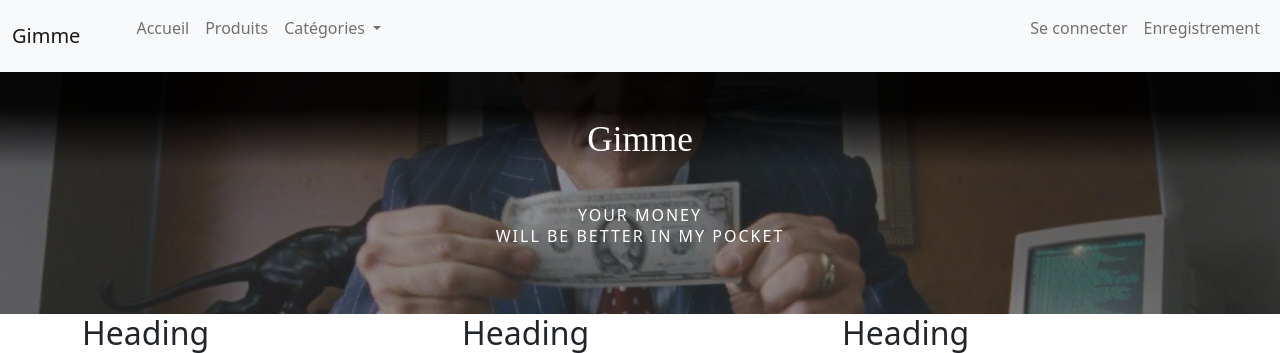
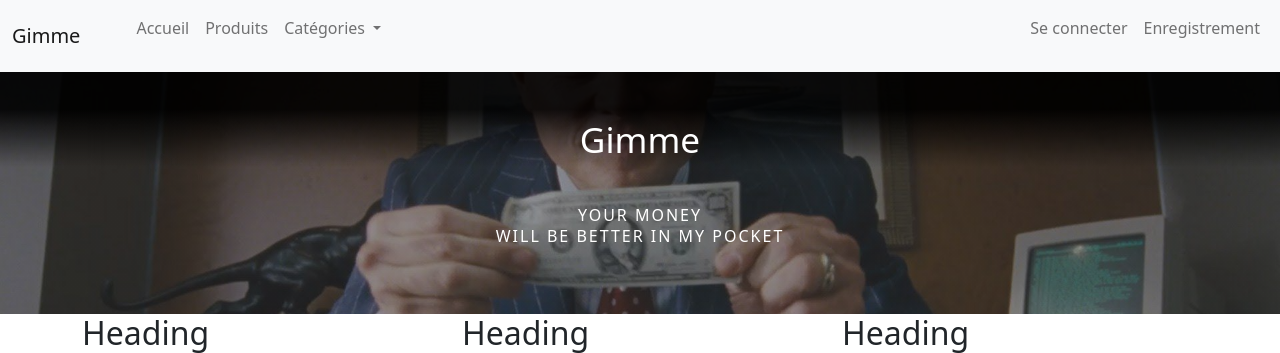
Before and after one commit to AdrienHq/prwb_groupe13, a PHP site: the page made by view/view_index.php in a window 1280 px wide. Shown: the top 353 px of the page. Run offline with PHP 8.4, Linux system fonts and the light colour scheme; the template is opened without the code that fills it, so the values that code supplies are empty; some web fonts are replaced.

Commit message:
refactor

```diff
--- a/css/style.css
+++ b/css/style.css
@@ -8,7 +8,6 @@
         url(../img/jumbo.jpg) center center / cover no-repeat;
 }
 .baseline-welcome {
-    font-family: 'Pinyon Script', serif;
     color: white;
     font-size: 2.2rem;
     display: block;
```
Also changed, not shown: view/view_index.php (+0 -10 lines).
